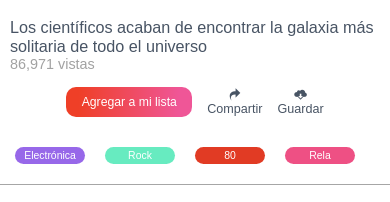
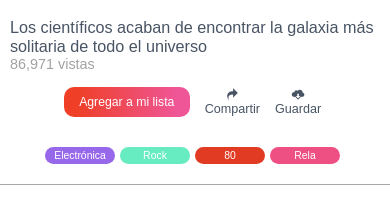
Before and after one commit to dhguissepe/PlatziVideo, a plain HTML site: page index.html in a window 390 px wide. Shown: the part 221-423 px from the top of the page. Drawn offline with nearby package versions, Linux system fonts and the light colour scheme; files whose address does not match are found by name.

Commit message:
Modificación en el panel inferior del video. Para lograr una mejor apariencia al adaptarse a pantallas más pequeñas.

```diff
--- a/css/estilos.css
+++ b/css/estilos.css
@@ -455,7 +455,7 @@ ol
     {
         justify-content: space-between;
         margin-right: 0px;
-        padding-left: 20px;
+        padding-left: 35px;
         padding-right: 20px;
         width: 100%;
     }
@@ -477,7 +477,7 @@ ol
     .red-btn,
     .pink-btn
     {
-        margin-right: 20px;
+        margin-right: 5px;
         flex-shrink: 0;
     }
 
@@ -596,6 +596,12 @@ ol
         flex-wrap: wrap;
     }
 
+    .left-buttons
+    {
+        padding-left: 30px;
+    }
+}
+
 @media screen and (max-width: 397px)
 {
     .left-buttons
@@ -617,8 +623,12 @@ ol
     {
         margin-top: 10px;
     }
+    .left-buttons
+    {
+        padding-left: 15px;
+    }
 }
-}
+
 
 @media screen and (max-width: 320px)
 {
```
